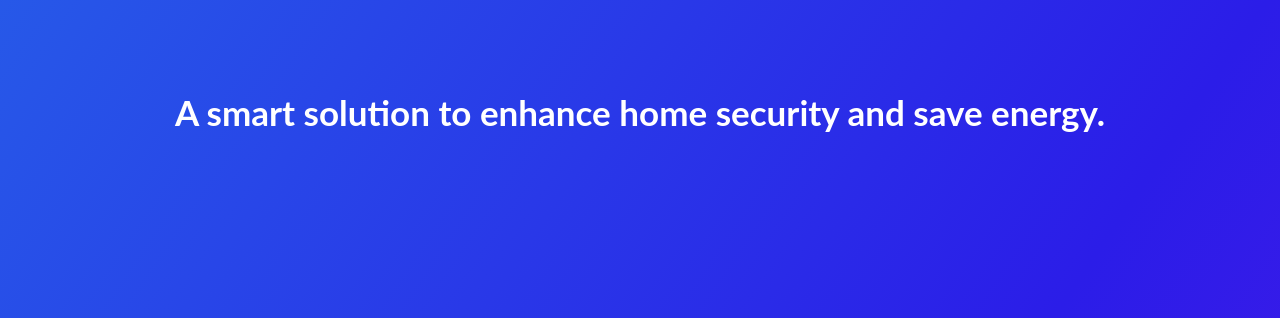
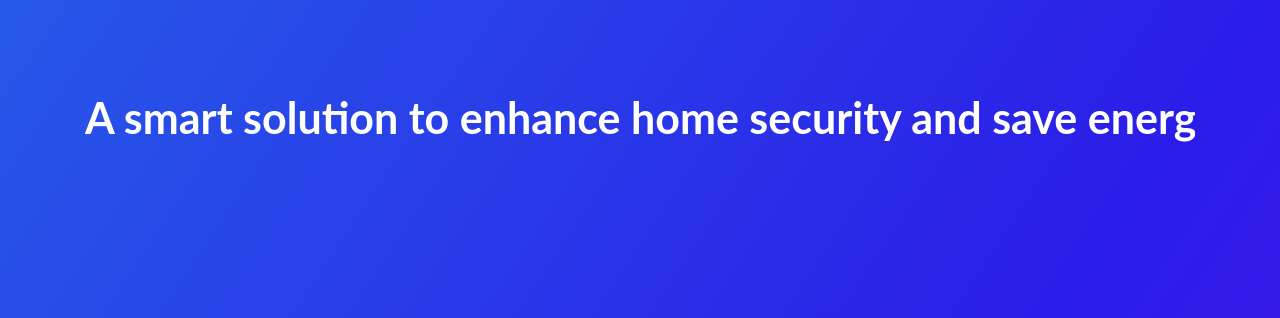
Before and after one commit to rahul7668gupta/arsn, a plain HTML site: page index.html in a window 1280 px wide. Shown: the part 482-800 px from the top of the page. Drawn offline with nearby package versions, Linux system fonts and the light colour scheme.

Commit message:
Update style.css

```diff
--- a/style.css
+++ b/style.css
@@ -75,7 +75,7 @@ p {
 
 .typingEffect{
   font-family: lato;
-  font-size: 35px;
+  font-size: 43px;
   font-weight: 700;
   height:30px;
   width: 100%;
```
